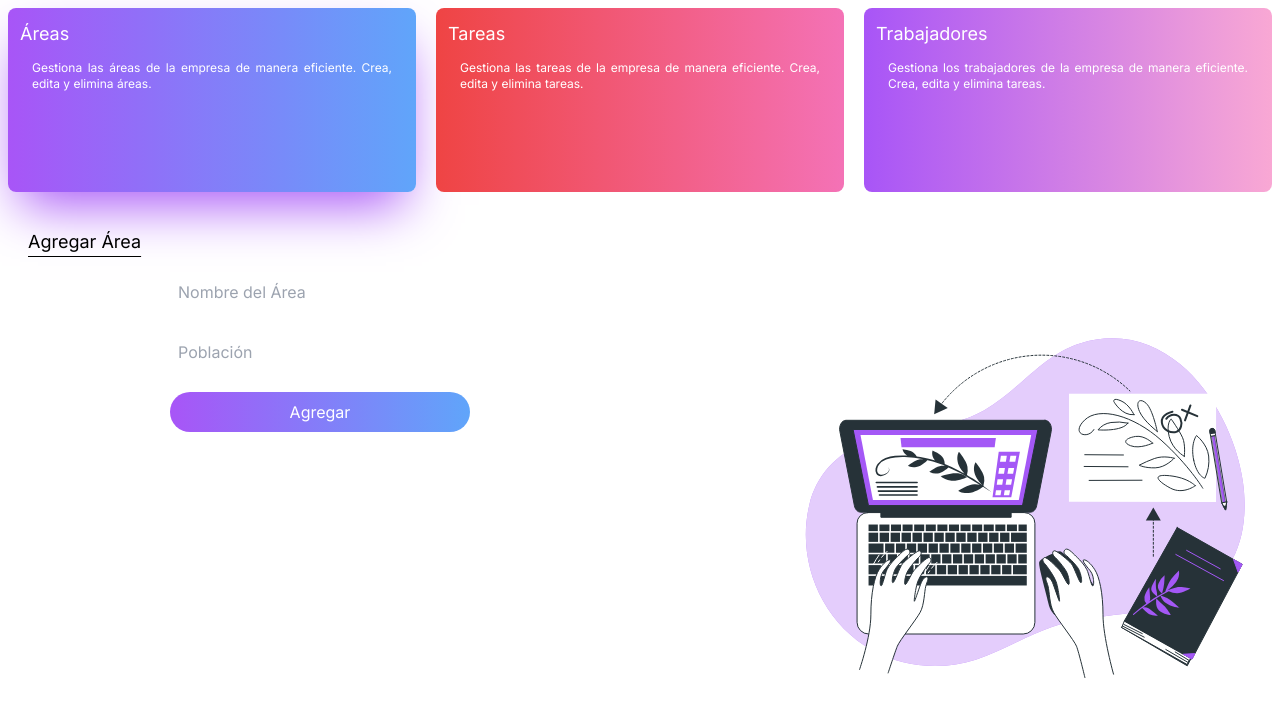
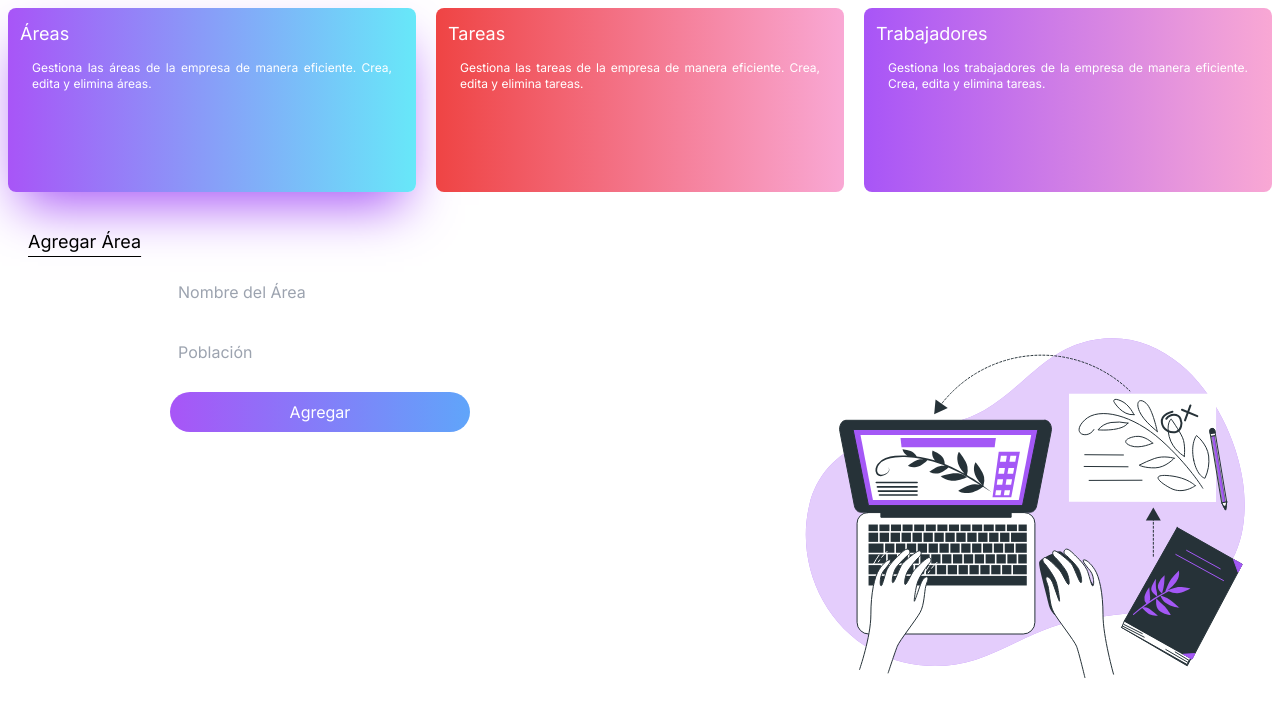
Before and after one commit to JebGy/hawkerp, a Next.js app: page /dashboard in a window 1280 px wide. Shown: the top 714 px of the page. Built offline with nearby package versions, Linux system fonts and the light colour scheme.

Commit message:
Bloque 3 de Mod's

```diff
--- a/src/components/dashboardComps/InternFrame.js
+++ b/src/components/dashboardComps/InternFrame.js
@@ -21,7 +21,7 @@ function InternFrame({ setReload ,reload }) {
           text={
             "Gestiona las áreas de la empresa de manera eficiente. Crea, edita y elimina áreas."
           }
-          gradient={"from-purple-500 to-blue-400"}
+          gradient={"from-purple-500 to-cyan-300"}
           shadow={"shadow-purple-500"}
           funcion={() => {
             updateArea(0);
@@ -34,7 +34,7 @@ function InternFrame({ setReload ,reload }) {
           text={
             "Gestiona las tareas de la empresa de manera eficiente. Crea, edita y elimina tareas."
           }
-          gradient={"from-red-500 to-pink-400"}
+          gradient={"from-red-500 to-pink-300"}
           shadow={"shadow-purple-500"}
           funcion={() => {
             updateArea(1);
```
